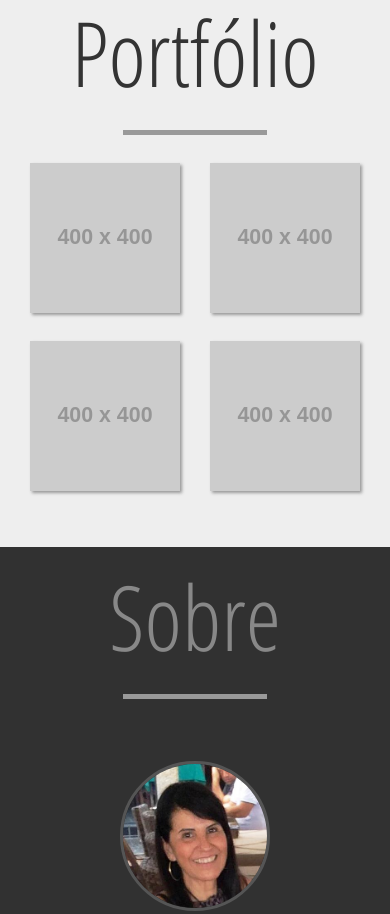
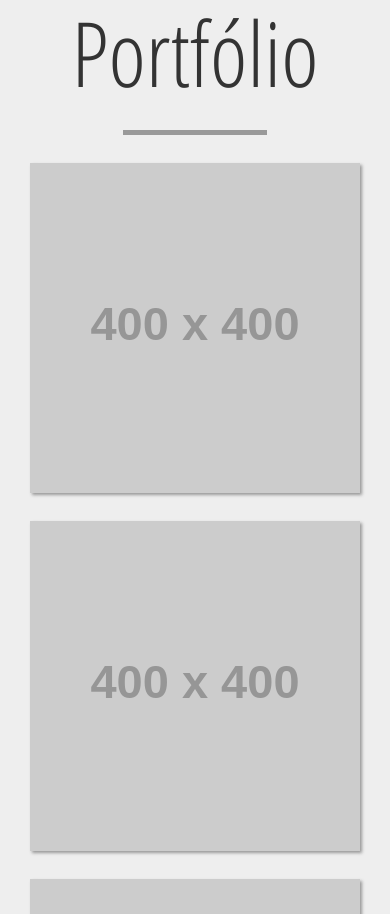
Before and after one commit to matheusgerlack/vera-gerlack-arquiteta, a plain HTML site: page index.html in a window 390 px wide. Shown: the part 2639-3553 px from the top of the page. Drawn offline with nearby package versions, Linux system fonts and the light colour scheme; placeholder pictures from the web are drawn by us.

Commit message:
Update index.html

```diff
--- a/index.html
+++ b/index.html
@@ -96,16 +96,16 @@
       <hr>
       <div class="container">
           <div class="row text-center" >
-            <div class="col-md-4 col-xs-6 portfolioColumn">
+            <div class="col-md-4 col-xs-12 portfolioColumn">
             <a href="#portfolio" class="scroll" ng-click="panel.selectTab(2)"><img class="img-responsive" src="http://placehold.it/400x400" alt=""></a>
             </div>
-            <div class="col-md-4 col-xs-6 portfolioColumn">
+            <div class="col-md-4 col-xs-12 portfolioColumn">
             <a href="#portfolio" class="scroll" ng-click="panel.selectTab(3)"><img class="img-responsive" src="http://placehold.it/400x400" alt=""></a>
             </div>
-            <div class="col-md-4 col-xs-6 portfolioColumn">
+            <div class="col-md-4 col-xs-12 portfolioColumn">
             <a href="#portfolio" class="scroll" ng-click="panel.selectTab(4)"><img class="img-responsive" src="http://placehold.it/400x400" alt=""></a>
             </div>
-            <div class="col-md-4 col-xs-6 portfolioColumn">
+            <div class="col-md-4 col-xs-12 portfolioColumn">
             <a href="#portfolio" class="scroll" ng-click="panel.selectTab(5)"><img class="img-responsive" src="http://placehold.it/400x400" alt=""></a>
             </div>
           </div>
```
